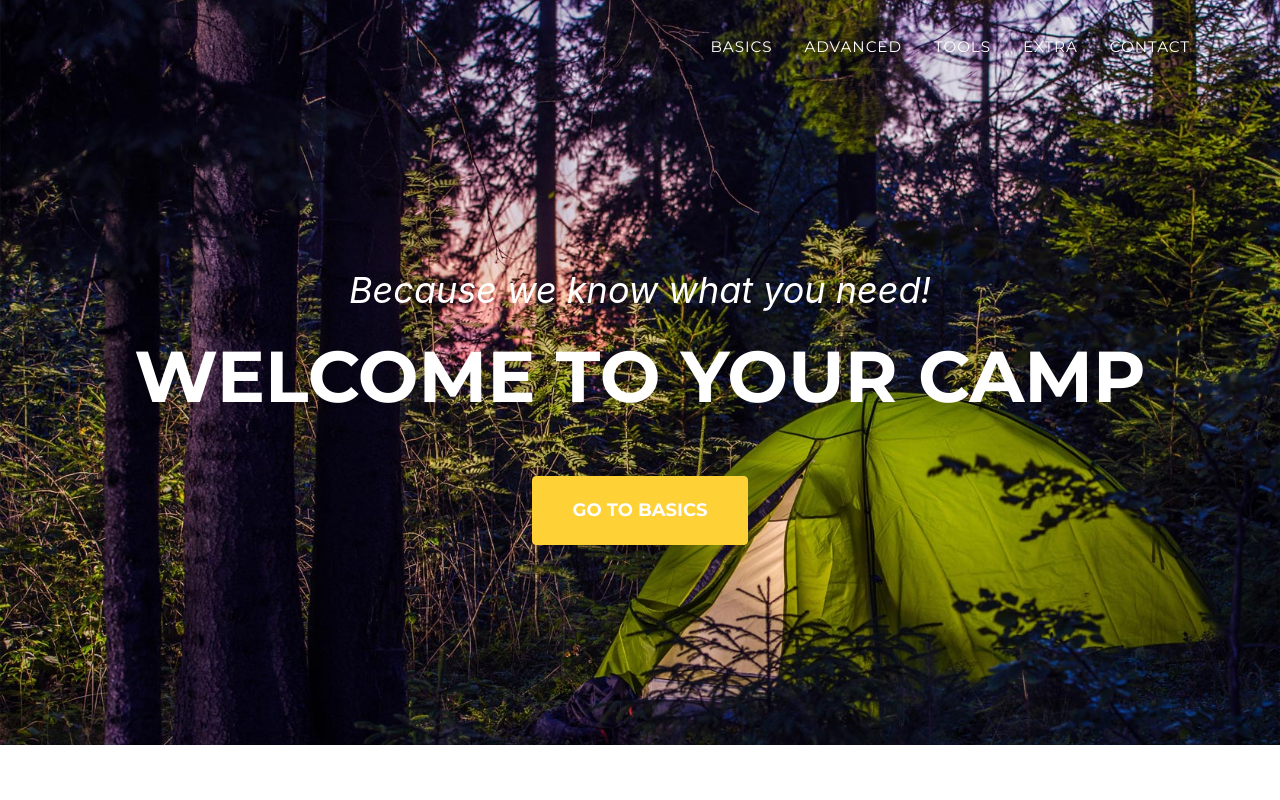
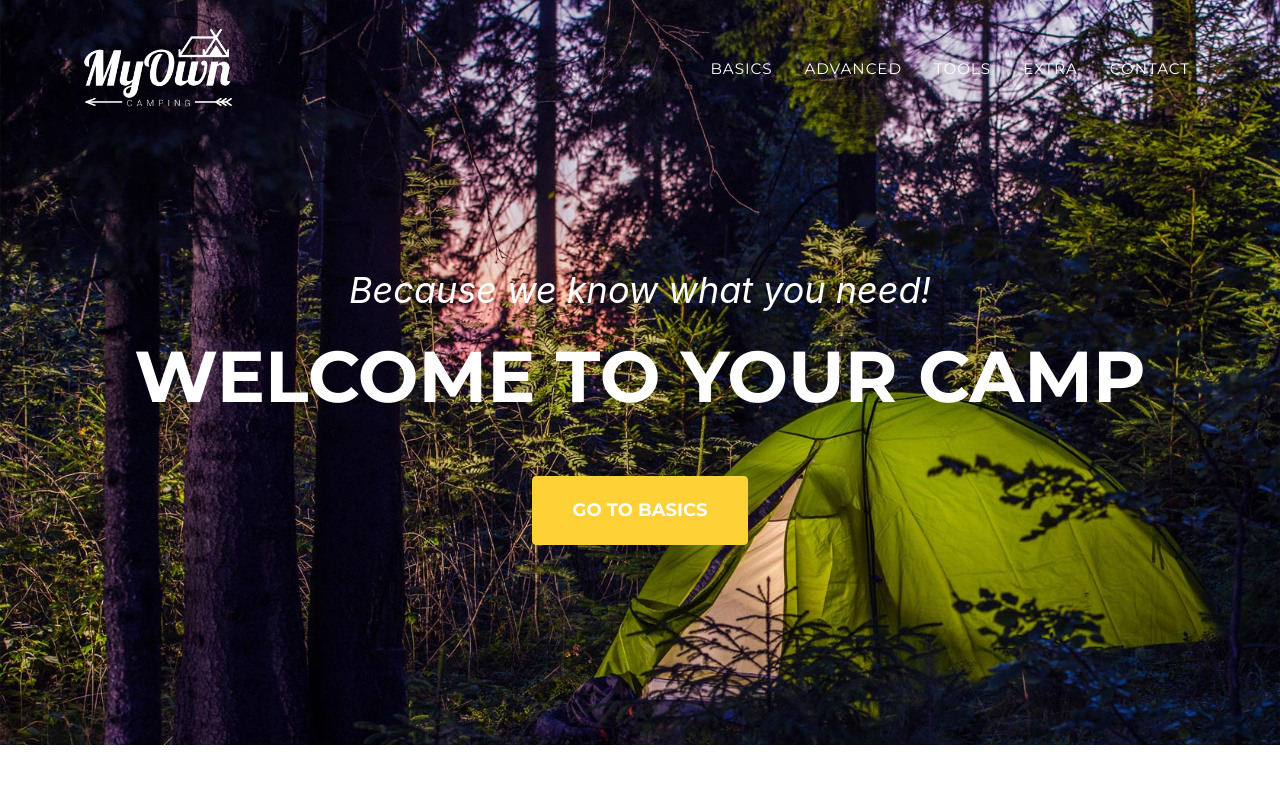
Before and after one commit to mianfremo/myowncamping, a plain HTML site: page index.html in a window 1280 px wide. Shown: the top 800 px of the page. Drawn offline with nearby package versions, Linux system fonts and the light colour scheme; a script that the page names is missing; a web font is replaced by a local one.

Commit message:
Arreglo logo

```diff
--- a/index.html
+++ b/index.html
@@ -20,7 +20,7 @@
         <!-- Navigation-->
         <nav class="navbar navbar-expand-lg navbar-dark fixed-top" id="mainNav">
             <div class="container">
-                <a class="navbar-brand js-scroll-trigger" href="#page-top"><img src="img/logo.png" alt="" style="height: 80px;" /></a><button class="navbar-toggler navbar-toggler-right" type="button" data-toggle="collapse" data-target="#navbarResponsive" aria-controls="navbarResponsive" aria-expanded="false" aria-label="Toggle navigation">Menu<i class="fas fa-bars ml-1"></i></button>
+                <a class="navbar-brand js-scroll-trigger" href="#page-top"><img src="assets/img/logo.png" alt="" style="height: 80px;" /></a><button class="navbar-toggler navbar-toggler-right" type="button" data-toggle="collapse" data-target="#navbarResponsive" aria-controls="navbarResponsive" aria-expanded="false" aria-label="Toggle navigation">Menu<i class="fas fa-bars ml-1"></i></button>
                 <div class="collapse navbar-collapse" id="navbarResponsive">
                     <ul class="navbar-nav text-uppercase ml-auto">
                         <li class="nav-item"><a class="nav-link js-scroll-trigger" href="#">Basics</a></li>
```
